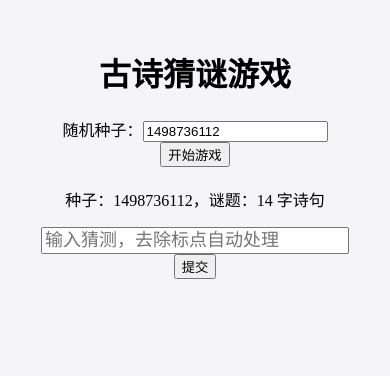
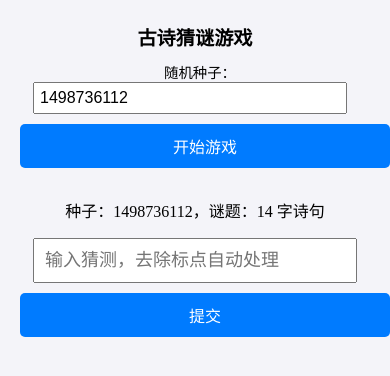
Before and after one commit to ZhuYunmiing/poemgame, a plain HTML site: page index.html in a window 390 px wide. Both pictures are taken after a click on the button "开始游戏". Drawn offline with Linux system fonts and the light colour scheme.

Commit message:
style.css

```diff
--- a/style.css
+++ b/style.css
@@ -1,7 +1,111 @@
-body { font-family: 'KaiTi', serif; background-color: #f4f4f9; text-align: center; padding: 20px; }
-.guess-row { display: flex; justify-content: center; margin-bottom: 5px; }
-.char-box { width: 40px; height: 40px; border: 1px solid #ccc; display: flex; justify-content: center; align-items: center; font-size: 24px; margin: 2px; }
-.correct { background-color: green; color: white; }
-.present { background-color: goldenrod; color: white; }
-.absent  { background-color: lightgray; }
-#gameArea { display: none; margin-top: 20px; }
+body {
+  font-family: 'KaiTi', serif;
+  background-color: #f4f4f9;
+  text-align: center;
+  padding: 10px;
+  margin: 0;
+}
+
+h1 {
+  font-size: 1.5rem;
+  margin-bottom: 10px;
+}
+
+label, button {
+  font-size: 1rem;
+  margin: 10px;
+}
+
+#seedInput {
+  width: 80%;
+  max-width: 300px;
+  font-size: 1rem;
+  padding: 5px;
+}
+
+#gameArea {
+  display: none;
+  margin-top: 20px;
+}
+
+#guessInput {
+  width: 80%;
+  max-width: 300px;
+  font-size: 1.2rem;
+  padding: 10px;
+}
+
+button {
+  font-size: 1.2rem;
+  padding: 10px;
+  cursor: pointer;
+  background-color: #007bff;
+  color: white;
+  border: none;
+  border-radius: 5px;
+}
+
+button:hover {
+  background-color: #0056b3;
+}
+
+.guess-row {
+  display: flex;
+  justify-content: center;
+  margin-bottom: 5px;
+}
+
+.char-box {
+  width: 30px;
+  height: 30px;
+  border: 1px solid #ccc;
+  display: flex;
+  justify-content: center;
+  align-items: center;
+  font-size: 1.5rem;
+  margin: 2px;
+  border-radius: 5px;
+}
+
+.correct {
+  background-color: green;
+  color: white;
+}
+
+.present {
+  background-color: goldenrod;
+  color: white;
+}
+
+.absent {
+  background-color: lightgray;
+}
+
+#guesses {
+  margin-top: 10px;
+}
+
+@media (max-width: 600px) {
+  h1 {
+    font-size: 1.2rem;
+  }
+
+  label, button {
+    font-size: 0.9rem;
+  }
+
+  #seedInput, #guessInput {
+    width: 90%;
+  }
+
+  button {
+    width: 100%;
+    font-size: 1rem;
+  }
+
+  .char-box {
+    width: 28px;
+    height: 28px;
+    font-size: 1.2rem;
+  }
+}
```
